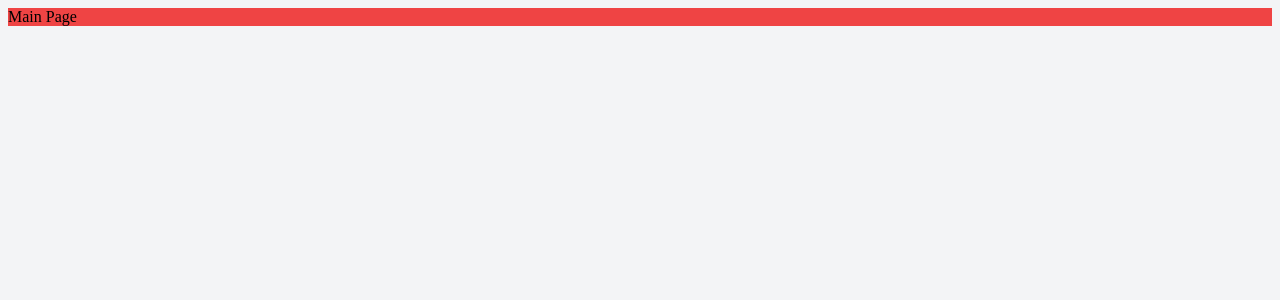
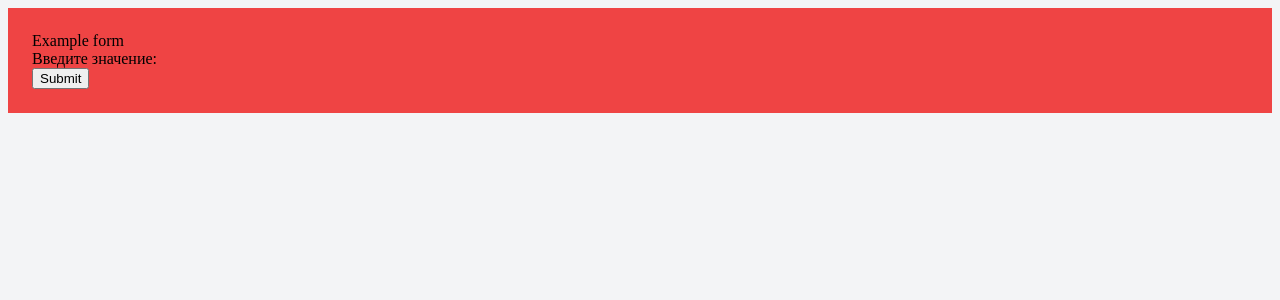
Before and after one commit to NotosRM/notosForms, a React app: page / in a window 1280 px wide. Shown: the top 300 px of the page. Built offline with nearby package versions, Linux system fonts and the light colour scheme.

Commit message:
field template

```diff
--- a/src/components/App.css
+++ b/src/components/App.css
@@ -1,8 +1,7 @@
-
 body {
 	@apply bg-gray-100;
 }
 
 .main {
-	@apply bg-red-500;
+	@apply bg-red-500 p-6;
 }
--- a/src/components/App.tsx
+++ b/src/components/App.tsx
@@ -1,6 +1,11 @@
 import React from "react";
 import style from "./App.css";
+import { FormLayout } from "./FormLayout/FormLayout";
 
 export const App = () => {
-	return <div className={style.main}>Main Page</div>;
+	return (
+		<div className={style.main}>
+			<FormLayout title="Example form" />
+		</div>
+	);
 };
--- /dev/null
+++ b/src/components/FieldLayout/FieldLayout.css
@@ -0,0 +1,19 @@
+.component {
+	/* display: flex;
+	flex-direction: column;
+	justify-content: flex-start;
+	align-items: flex-start;
+	align-content: flex-start; */
+}
+.label {
+	display: inline-block;
+}
+.input {
+	display: block;
+}
+.control {
+}
+.description {
+}
+.error {
+}
--- /dev/null
+++ b/src/components/FieldLayout/FieldLayout.tsx
@@ -0,0 +1,55 @@
+import React, { ReactChild } from "react";
+import { Field, FieldRenderProps } from "react-final-form";
+import styles from "./FieldLayout.css";
+
+type FieldLayoutProps = {
+	code: string;
+	label?: string;
+	labelPosition?: "top" | "left" | "right";
+	description?: string;
+	control: any;
+	error?: string;
+	required?: boolean;
+};
+
+export const FieldLayout: React.FC<FieldLayoutProps> = (props) => {
+	return (
+		<Field
+			name={props.code}
+			render={() => (
+				<div className={styles.component}>
+					{props.label ? (
+						props.labelPosition == "top" ? (
+							<label htmlFor={props.code}>
+								<span>{props.label}</span>
+								{/* Добавить контрол*/}
+							</label>
+						) : props.labelPosition == "right" ? (
+							<React.Fragment>
+								{/* Добавить контрол*/}
+								<label htmlFor={props.code}>
+									<span>{props.label}</span>
+								</label>
+							</React.Fragment>
+						) : (
+							<React.Fragment>
+								<label htmlFor={props.code}>
+									<span>{props.label}</span>
+								</label>
+								{/* Добавить контрол*/}
+							</React.Fragment>
+						)
+					) : (
+						{
+							/* Добавить контрол*/
+						}
+					)}
+					{props.description && (
+						<div className={styles.description}></div>
+					)}
+					{props.error && <div className={styles.error}></div>}
+				</div>
+			)}
+		></Field>
+	);
+};
--- /dev/null
+++ b/src/components/FormLayout/FormLayout.css
@@ -0,0 +1,11 @@
+.wrap {
+}
+
+.header {
+}
+
+.content {
+}
+
+.actions {
+}
--- /dev/null
+++ b/src/components/FormLayout/FormLayout.tsx
@@ -0,0 +1,34 @@
+import React from "react";
+import { Field, Form } from "react-final-form";
+import { FieldLayout } from "../FieldLayout/FieldLayout";
+import styles from "./FormLayout.css";
+
+interface FormLayoutProps {
+	title?: string;
+	description?: string;
+}
+
+export const FormLayout: React.FC<FormLayoutProps> = (props) => {
+	return (
+		<Form
+			onSubmit={(...args) => console.log(args)}
+			render={({ handleSubmit }) => (
+				<form onSubmit={handleSubmit}>
+					<div className={styles.header}>{props.title}</div>
+					<div className={styles.content}>
+						<FieldLayout
+							code="FieldCode"
+							label="Введите значение:"
+							control="input"
+							labelPosition="top"
+						></FieldLayout>
+						{/* <FieldGroupLayout
+
+						></FieldGroupLayout> */}
+					</div>
+					<button type="submit">Submit</button>
+				</form>
+			)}
+		></Form>
+	);
+};
```
Also changed, not shown: src/components/FieldGroupLayout/FIeldGroupLayout.css (added), src/components/FieldGroupLayout/FIeldGroupLayout.tsx (added).
